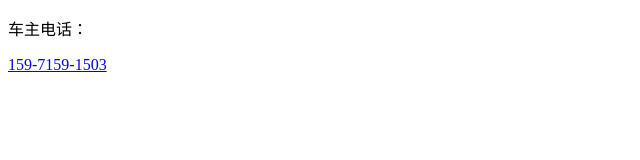
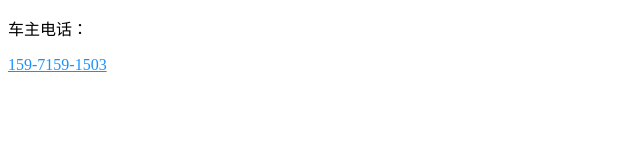
Before and after one commit to mokesss/tel, a plain HTML site: page index.html in a window 1280 px wide. Shown: the full height of the page, 0-640 px from the left. Drawn offline with Linux system fonts and the light colour scheme.

Commit message:
Update index.html

```diff
--- a/index.html
+++ b/index.html
@@ -7,6 +7,6 @@
     </head>
     <body>
         <P>车主电话：</P>
-        <a href="tel:+8615971591503" id="dial-link">159-7159-1503</a>
+        <a href="tel:+8615971591503" id="dial-link" style="color: #1890ff">159-7159-1503</a>
     </body>
 </html>
```
